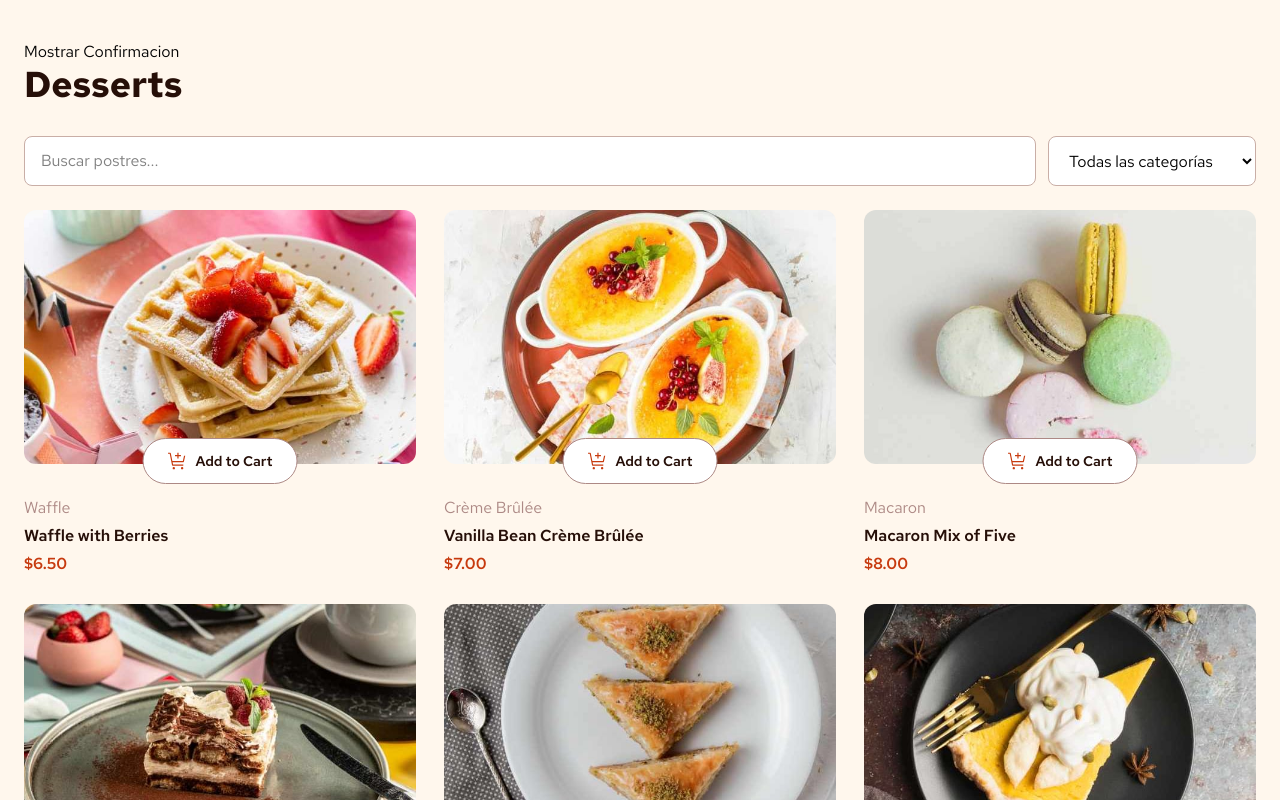
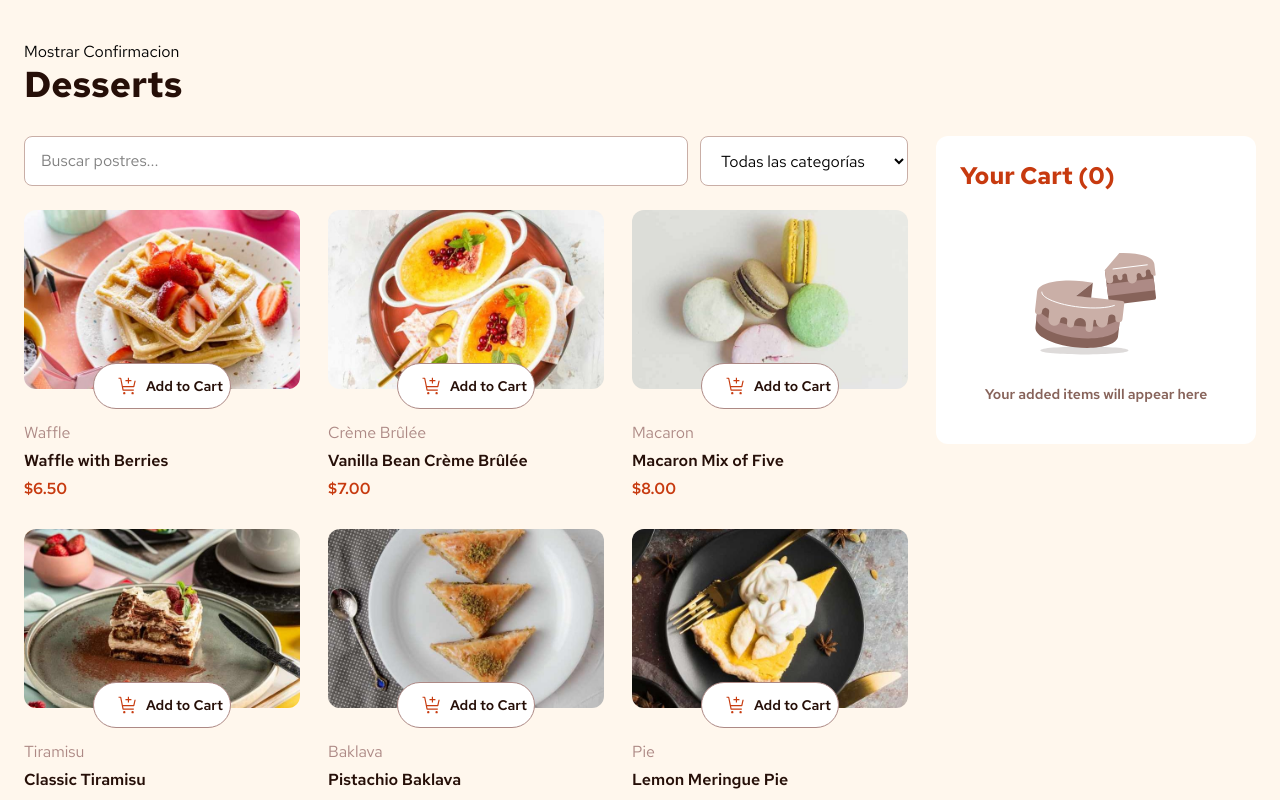
Before and after one commit to DiegoR434/desserts-frontend, a React (Vite) app: page / in a window 1280 px wide. Shown: the top 800 px of the page. Built offline with nearby package versions, Linux system fonts and the light colour scheme; data requests are answered from the project's data file.

Commit message:
💄 ajustar distribución de búsqueda y filtros

```diff
--- a/src/App.tsx
+++ b/src/App.tsx
@@ -13,7 +13,11 @@ function App() {
   const [search, setSearch] = useState("");
   const [category, setCategory] = useState("");
 
-  const { data: products, isPending, isError } = useProducts({
+  const {
+    data: products,
+    isPending,
+    isError,
+  } = useProducts({
     name: search.trim(),
     category,
   });
@@ -30,6 +34,10 @@ function App() {
 
       <Header />
 
+      <div className="mx-auto max-w-7xl">
+        <div className="grid grid-cols-1 gap-7 xl:grid-cols-[minmax(0,1fr)_320px]">
+          {/* Columna izquierda: filtros y productos */}
+          <div className="min-w-0">
             <ProductFilters
               search={search}
               category={category}
@@ -48,7 +56,6 @@ function App() {
               onCategoryChange={setCategory}
             />
 
-      <div className="mx-auto grid max-w-7xl grid-cols-1 gap-7 min-[1440px]:grid-cols-[minmax(0,1fr)_320px]">
             <section
               className="grid grid-cols-1 gap-7 md:grid-cols-2 lg:grid-cols-3"
               aria-label="Catálogo de postres"
@@ -71,7 +78,11 @@ function App() {
                 ))
               )}
             </section>
+          </div>
+
+          {/* Columna derecha: carrito */}
           <CartDrawer />
+        </div>
       </div>
     </main>
   );
--- a/src/components/ProductFilters.tsx
+++ b/src/components/ProductFilters.tsx
@@ -14,7 +14,7 @@ function ProductFilters({
   onCategoryChange,
 }: ProductFiltersProps) {
   return (
-    <div className="mx-auto mb-6 flex flex-col gap-3 sm:flex-row">
+    <div className="mb-6 flex w-full flex-col gap-3 sm:flex-row">
       <input
         type="search"
         value={search}
```
Lines whose indentation alone changed are shown as unchanged.
